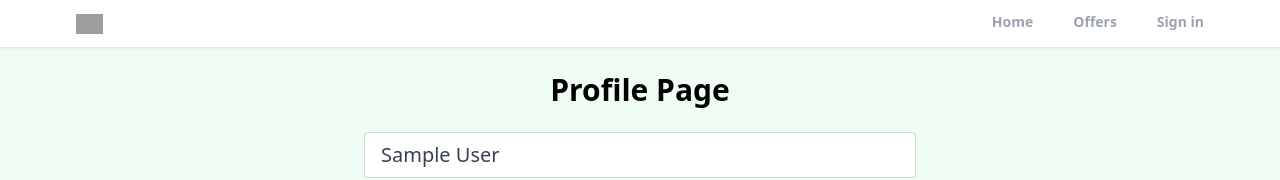
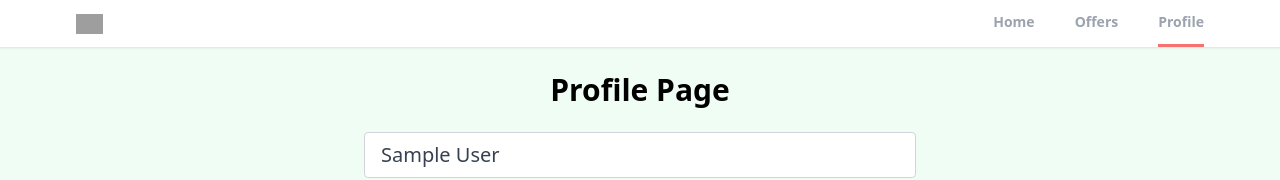
Before and after one commit to surgvimon/react-aaa-realtor, a React (Create React App) app: page /profile in a window 1280 px wide. Shown: the top 180 px of the page. Built offline with nearby package versions, Linux system fonts and the light colour scheme; no server answers; sample sign-in values are in the browser's storage; grey boxes are pictures that could not be loaded.

Commit message:
complete header componets and make it dynamic

```diff
--- a/src/components/Header.jsx
+++ b/src/components/Header.jsx
@@ -1,9 +1,22 @@
+import { getAuth, onAuthStateChanged } from "firebase/auth";
+import { useEffect, useState } from "react";
 import { useLocation, useNavigate } from "react-router-dom";
 
 
 export default function Header() {
+  const [pageStatus, setPageStatus] = useState("Sign in");
   const location = useLocation();
   const navigate = useNavigate();
+  const auth = getAuth();
+  useEffect(() => {
+    onAuthStateChanged(auth, (user)=>{
+      if(user){
+        setPageStatus("Profile");
+      }else {
+        setPageStatus("Sign in");
+      }
+    });
+  }, [auth]);
   function pathMathRoute(route){
     if(route === location.pathname){
       return true
@@ -31,9 +44,9 @@ export default function Header() {
                 onClick={() => navigate("/offers")}
                 >Offers</li>
                 <li
-                className={`cursor-pointer text-gray-400 py-3 text-sm font-semibold border-b-[3px] ${pathMathRoute("/sign-in") ? "text-black border-b-red-400" : "border-b-transparent" }`}
-                onClick={() => navigate("/sign-in")}
-                >Sign in</li>
+                className={`cursor-pointer text-gray-400 py-3 text-sm font-semibold border-b-[3px] ${(pathMathRoute("/sign-in") || pathMathRoute("/profile"))? "text-black border-b-red-400" : "border-b-transparent" }`}
+                onClick={() => navigate("/profile")}
+                >{pageStatus}</li>
             </ul>
         </div>
       </header>
```
